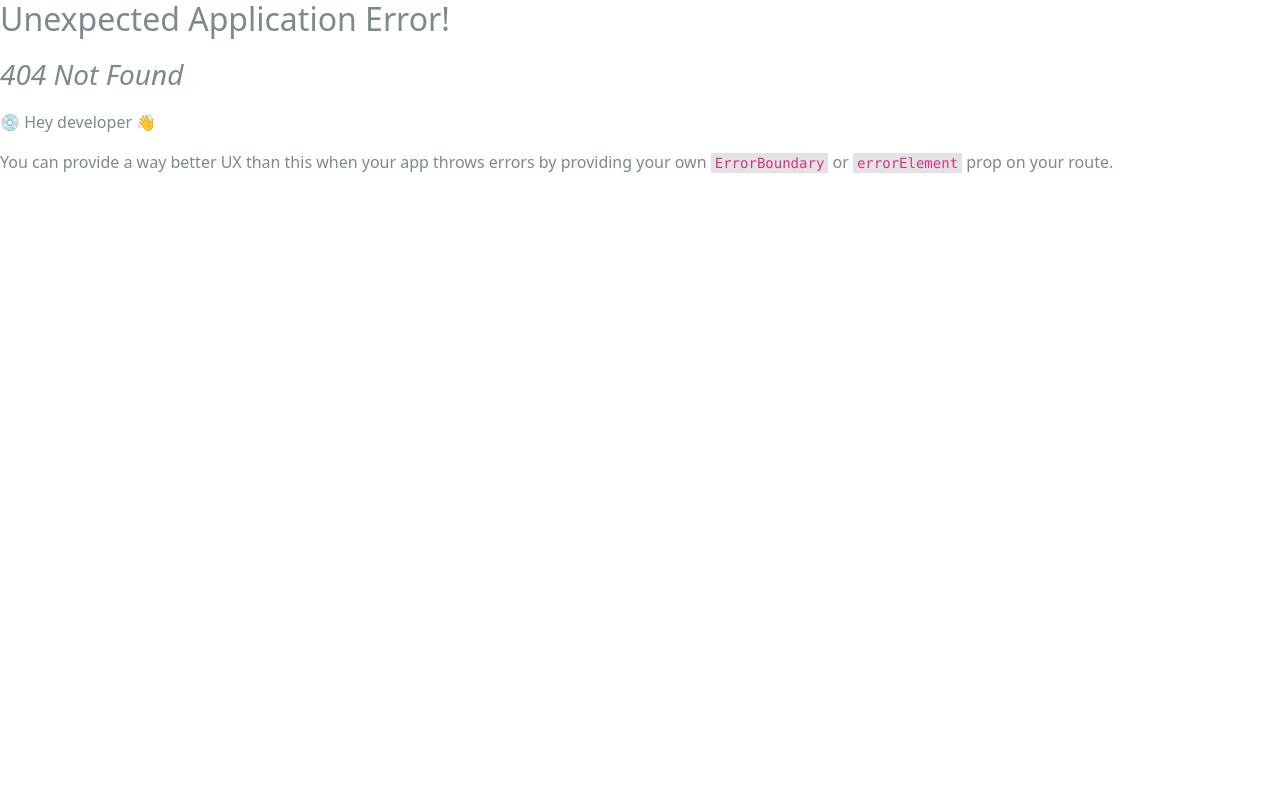
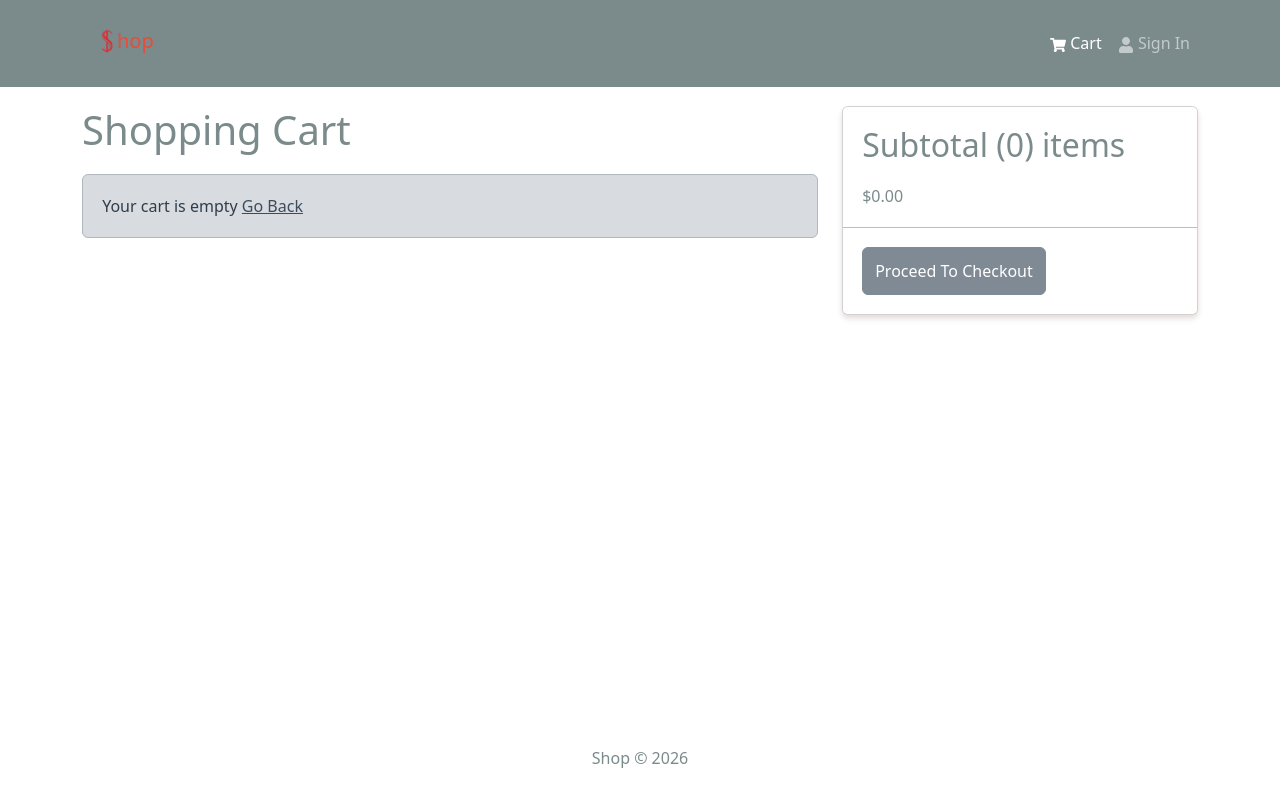
Before and after one commit to Ahmed0484/shop, a React (Vite) app in the folder frontend/: page /cart in a window 1280 px wide. Before the commit this address had no page. Built offline with nearby package versions, Linux system fonts and the light colour scheme.

Commit message:
shopping cart

```diff
--- a/frontend/src/components/Header.jsx
+++ b/frontend/src/components/Header.jsx
@@ -1,9 +1,11 @@
-import { Navbar, Nav, Container } from 'react-bootstrap'
+import { Navbar, Nav, Container, Badge } from 'react-bootstrap'
 import { FaShoppingCart, FaUser } from 'react-icons/fa'
 import logo from '../assets/logo.png'
 import { LinkContainer } from 'react-router-bootstrap'
+import { useSelector } from 'react-redux';
 
 const Header = () => {
+    const { cartItems } = useSelector((state) => state.cart);
     return (
         <header>
             <Navbar bg="dark" variant="dark" expand="md" collapseOnSelect>
@@ -18,7 +20,14 @@
                     <Navbar.Collapse id="basic-navbar-nav">
                         <Nav className='ms-auto'>
                             <LinkContainer to="/cart">
-                                <Nav.Link ><FaShoppingCart /> Cart</Nav.Link>
+                                <Nav.Link >
+                                    <FaShoppingCart /> Cart
+                                    {cartItems.length > 0 && (
+                                        <Badge pill bg='success' style={{ marginLeft: '5px' }}>
+                                            {cartItems.reduce((a, c) => a + c.qty, 0)}
+                                        </Badge>
+                                    )}
+                                </Nav.Link>
                             </LinkContainer>
                             <LinkContainer to="/login">
                                 <Nav.Link ><FaUser /> Sign In</Nav.Link>
--- a/frontend/src/main.jsx
+++ b/frontend/src/main.jsx
@@ -4,6 +4,7 @@
 import './assets/styles/bootstrap.custom.css'
 import HomeScreen from './screens/HomeScreen.jsx'
 import ProductScreen from './screens/ProductScreen.jsx'
+import CartScreen from './screens/CartScreen.jsx'
 import App from './App.jsx'
 import {
   createBrowserRouter,
@@ -19,6 +20,7 @@
     <Route path='/' element={<App />}>
       <Route index={true} path='/' element={<HomeScreen />} />
       <Route path='/product/:id' element={<ProductScreen />} />
+      <Route path='/cart' element={<CartScreen />} />
     </Route>
   )
 );
--- /dev/null
+++ b/frontend/src/screens/CartScreen.jsx
@@ -0,0 +1,115 @@
+import { Link, useNavigate } from 'react-router-dom';
+import { useDispatch, useSelector } from 'react-redux';
+import {
+  Row,
+  Col,
+  ListGroup,
+  Image,
+  Form,
+  Button,
+  Card,
+} from 'react-bootstrap';
+import { FaTrash } from 'react-icons/fa';
+import Message from '../components/Message';
+import { addToCart,removeFromCart} from '../slices/cartSlice';
+
+const CartScreen = () => {
+  const navigate = useNavigate();
+  const dispatch = useDispatch();
+
+  const cart = useSelector((state) => state.cart);
+  const { cartItems } = cart;
+  const addToCartHandler = async (product, qty) => {
+    dispatch(addToCart({ ...product, qty }));
+  };
+
+  const removeFromCartHandler = (id) => {
+    dispatch(removeFromCart(id));
+  };
+
+   const checkoutHandler = () => {
+    navigate('/login?redirect=/shipping');
+  };
+
+  return (
+    <Row>
+      <Col md={8}>
+        <h1 style={{ marginBottom: '20px' }}>Shopping Cart</h1>
+        {cartItems.length === 0 ? (
+          <Message>
+            Your cart is empty <Link to='/'>Go Back</Link>
+          </Message>
+        ) : (
+          <ListGroup variant='flush'>
+            {cartItems.map((item) => (
+              <ListGroup.Item key={item._id}>
+                <Row>
+                  <Col md={2}>
+                    <Image src={item.image} alt={item.name} fluid rounded />
+                  </Col>
+                  <Col md={3}>
+                    <Link to={`/product/${item._id}`}>{item.name}</Link>
+                  </Col>
+                  <Col md={2}>${item.price}</Col>
+                  <Col md={2}>
+                    <Form.Control
+                      as='select'
+                      value={item.qty}
+                      onChange={(e) =>
+                        addToCartHandler(item, Number(e.target.value))
+                      }
+                    >
+                      {[...Array(item.countInStock).keys()].map((x) => (
+                        <option key={x + 1} value={x + 1}>
+                          {x + 1}
+                        </option>
+                      ))}
+                    </Form.Control>
+                  </Col>
+                  <Col md={2}>
+                    <Button
+                      type='button'
+                      variant='light'
+                      onClick={ ()=>removeFromCartHandler(item._id)}
+                    >
+                      <FaTrash />
+                    </Button>
+                  </Col>
+                </Row>
+              </ListGroup.Item>
+            ))}
+          </ListGroup>
+        )}
+      </Col>
+      <Col md={4}>
+        <Card>
+          <ListGroup variant='flush'>
+            <ListGroup.Item>
+              <h2>
+                Subtotal ({cartItems.reduce((acc, item) => acc + item.qty, 0)})
+                items
+              </h2>
+
+              $
+              {cartItems
+                .reduce((acc, item) => acc + item.qty * item.price, 0)
+                .toFixed(2)}
+            </ListGroup.Item>
+            <ListGroup.Item>
+              <Button
+                type='button'
+                className='btn-block'
+                disabled={cartItems.length === 0}
+                 onClick={checkoutHandler}
+              >
+                Proceed To Checkout
+              </Button>
+            </ListGroup.Item>
+          </ListGroup>
+        </Card>
+      </Col>
+    </Row>
+  );
+};
+
+export default CartScreen;
--- a/frontend/src/screens/ProductScreen.jsx
+++ b/frontend/src/screens/ProductScreen.jsx
@@ -1,13 +1,27 @@
-import { useParams } from 'react-router-dom';
+import { useNavigate,useParams } from 'react-router-dom';
 import { Link } from 'react-router-dom';
-import { Row, Col, Image, ListGroup, Card, Button } from 'react-bootstrap';
+import { Row, Col, Image, ListGroup, Card, Button,Form } from 'react-bootstrap';
 import Rating from '../components/Rating';
 import { useGetProductDetailsQuery } from '../slices/productsApiSlice';
 import Loader from '../components/Loader';
 import Message from '../components/Message';
+import { useState } from 'react';
+import { useDispatch } from 'react-redux';
+import { addToCart } from '../slices/cartSlice';
 
 const ProductScreen = () => {
   const { id: productId } = useParams();
+
+  const dispatch = useDispatch();
+  const navigate = useNavigate();
+
+  const [qty, setQty] = useState(1);
+
+  const addToCartHandler = () => {
+    dispatch(addToCart({ ...product, qty }));
+    navigate('/cart');
+  };
+
   const {
     data: product,
     isLoading,
@@ -67,11 +81,39 @@
                       </Col>
                     </Row>
                   </ListGroup.Item>
+
+                  {/* Qty Select */}
+                  {product.countInStock > 0 && (
+                    <ListGroup.Item>
+                      <Row>
+                        <Col>Qty</Col>
+                        <Col>
+                          <Form.Control
+                            as='select'
+                            value={qty}
+                            onChange={(e) => setQty(Number(e.target.value))}
+                          >
+                            {[...Array(product.countInStock).keys()].map(
+                              (x) => (
+                                <option key={x + 1} value={x + 1}>
+                                  {x + 1}
+                                </option>
+                              )
+                            )}
+                          </Form.Control>
+                        </Col>
+                      </Row>
+                    </ListGroup.Item>
+                  )}
+
+
+
                   <ListGroup.Item>
                     <Button
                       className='btn-block'
                       type='button'
                       disabled={product.countInStock === 0}
+                      onClick={addToCartHandler}
                     >
                       Add To Cart
                     </Button>
--- /dev/null
+++ b/frontend/src/slices/cartSlice.js
@@ -0,0 +1,30 @@
+import { createSlice } from '@reduxjs/toolkit';
+import { updateCart } from '../utils/cartUtils';
+
+const initialState = localStorage.getItem('cart')
+  ? JSON.parse(localStorage.getItem('cart'))
+  : { cartItems: [] };
+
+const cartSlice = createSlice({
+  name: 'cart',
+  initialState,
+  reducers: {
+    addToCart: (state, action) => {
+      // The item to add to the cart
+      const item = action.payload;
+       // Update the cart state using the updateCart function
+      return updateCart(state, item);
+    },
+     removeFromCart: (state, action) => {
+      // Filter out the item to remove from the cart
+      state.cartItems = state.cartItems.filter((x) => x._id !== action.payload);
+
+      // Update the prices and save to storage
+      return updateCart(state);
+    }
+  },
+});
+
+export const { addToCart , removeFromCart} = cartSlice.actions;
+
+export default cartSlice.reducer;
--- a/frontend/src/store.js
+++ b/frontend/src/store.js
@@ -1,9 +1,11 @@
 import { configureStore } from '@reduxjs/toolkit';
 import { apiSlice } from './slices/apiSlice';
+import cartSliceReducer from './slices/cartSlice';
 
 const store = configureStore({
   reducer: {
     [apiSlice.reducerPath]: apiSlice.reducer,
+    cart: cartSliceReducer,
   },
   middleware: (getDefaultMiddleware) =>
     getDefaultMiddleware().concat(apiSlice.middleware),
--- /dev/null
+++ b/frontend/src/utils/cartUtils.js
@@ -0,0 +1,45 @@
+export const addDecimals = (num) => {
+  return (Math.round(num * 100) / 100).toFixed(2);
+};
+
+export const updateCart = (state, item) => {
+  if (item) {
+
+    // Check if the item is already in the cart
+    const existItem = state.cartItems.find((x) => x._id === item._id);
+
+    if (existItem) {
+      // If exists, update quantity
+      state.cartItems = state.cartItems.map((x) =>
+        x._id === existItem._id ? item : x
+      );
+    } else {
+      // If not exists, add new item to cartItems
+      state.cartItems = [...state.cartItems, item];
+    }
+  }
+
+
+
+  // Calculate the items price
+  state.itemsPrice = addDecimals(
+    state.cartItems.reduce((acc, item) => acc + item.price * item.qty, 0)
+  );
+
+  // Calculate the shipping price
+  state.shippingPrice = addDecimals(state.itemsPrice > 100 ? 0 : 10);
+
+  // Calculate the tax price
+  state.taxPrice = addDecimals(Number((0.15 * state.itemsPrice).toFixed(2)));
+
+  // Calculate the total price
+  state.totalPrice = (
+    Number(state.itemsPrice) +
+    Number(state.shippingPrice) +
+    Number(state.taxPrice)
+  ).toFixed(2);
+
+  // Save the cart to localStorage
+  localStorage.setItem('cart', JSON.stringify(state));
+  return state;
+};
```
